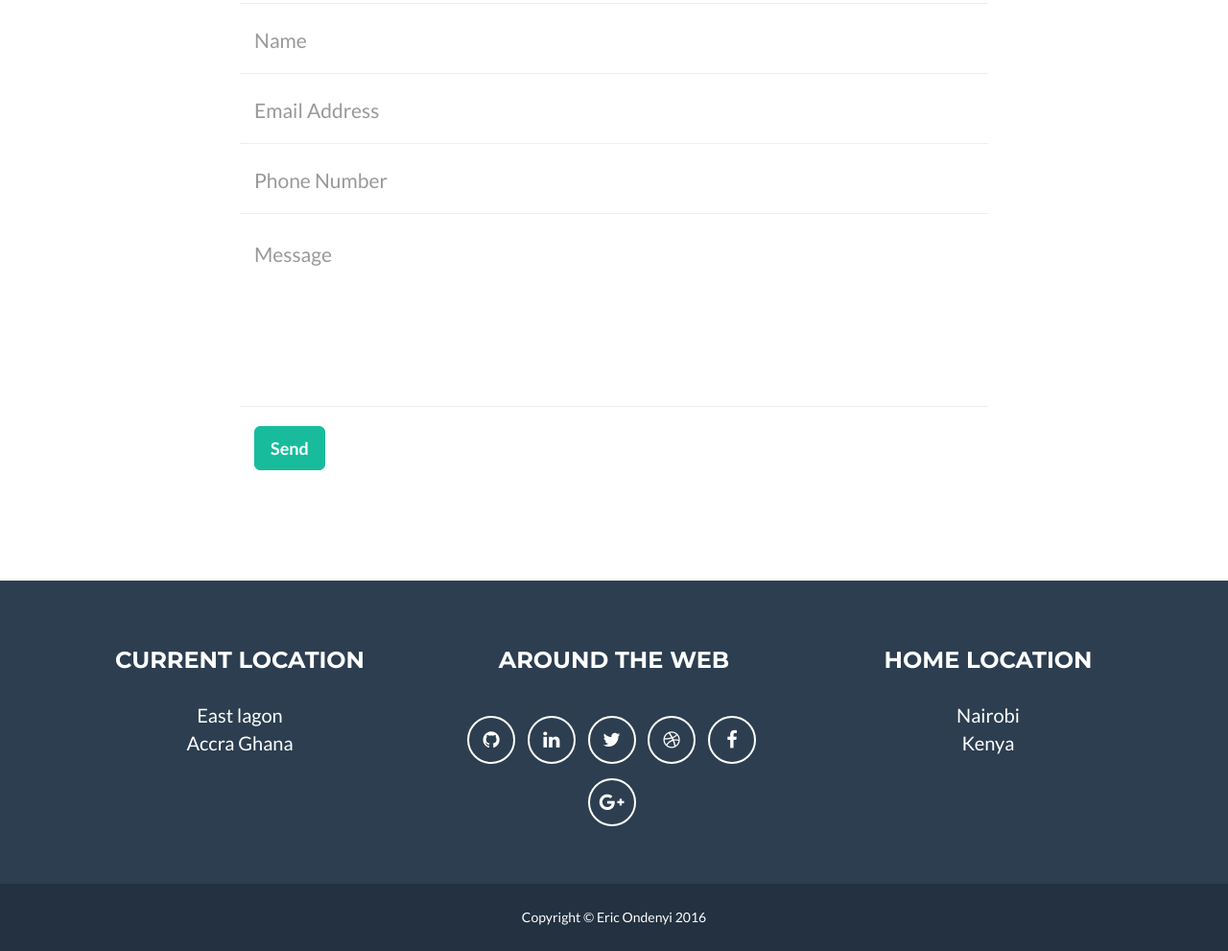
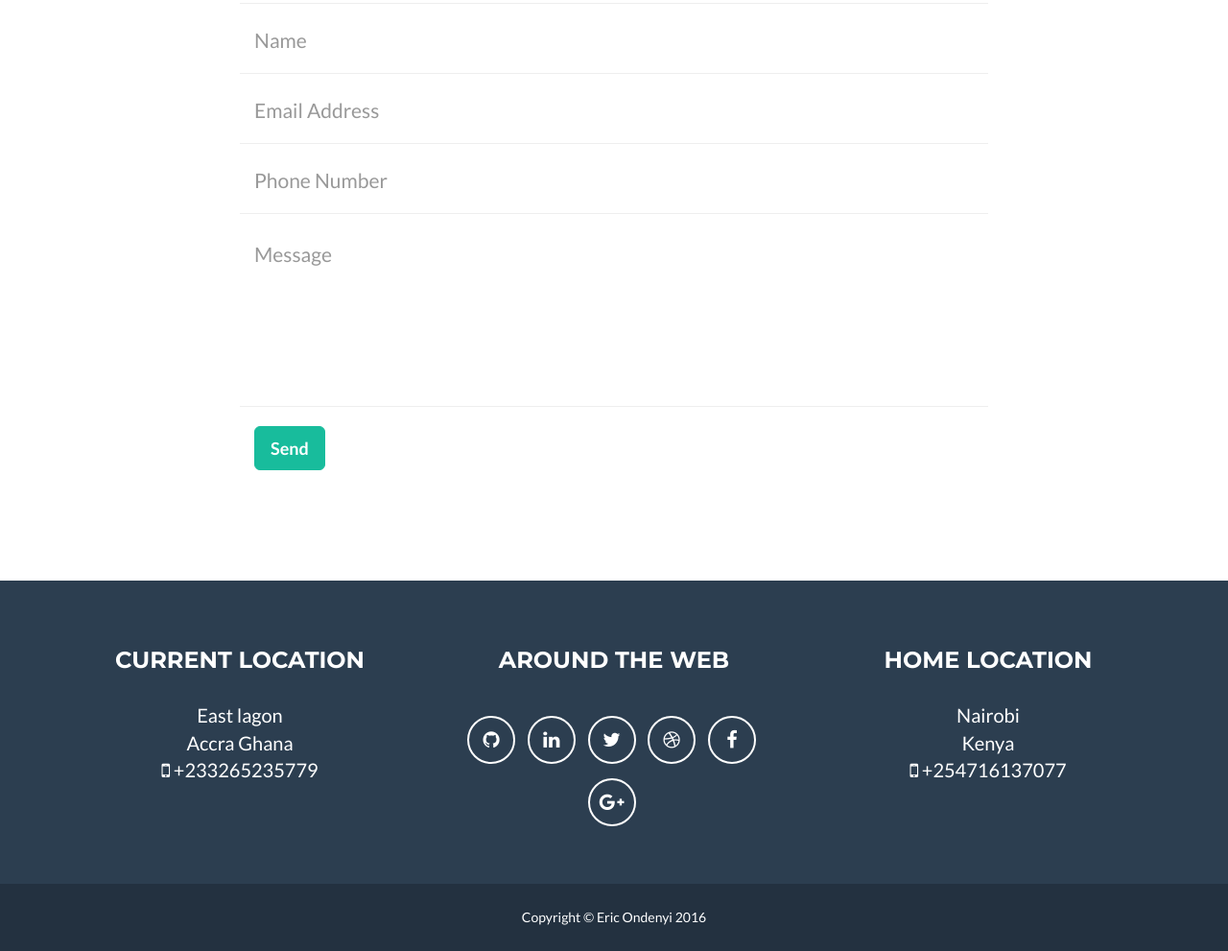
Before and after one commit to ondenyi254/Portfolio, a plain HTML site: page index.html in a window 1280 px wide. Shown: the part 2760-3751 px from the top of the page at 96% size. Drawn offline with nearby package versions, Linux system fonts and the light colour scheme.

Commit message:
contacts

```diff
--- a/index.html
+++ b/index.html
@@ -278,7 +278,9 @@
                     <div class="footer-col col-md-4">
                         <h3>Current Location</h3>
                         <p>East lagon
-                            <br>Accra Ghana</p>
+                            <br>Accra Ghana
+                             </br><i class="fa fa-mobile" aria-hidden="true"></i>
++233265235779</p></p>
                     </div>
                     <div class="footer-col col-md-4">
                         <h3>Around the Web</h3>
@@ -311,7 +313,9 @@
                     <div class="footer-col col-md-4">
                           <h3>Home Location</h3>
                         <p>Nairobi
-                            <br>Kenya</p>
+                            <br>Kenya
+                              </br><i class="fa fa-mobile" aria-hidden="true"></i>
++254716137077</p>
                     </div>
                 </div>
             </div>
```
